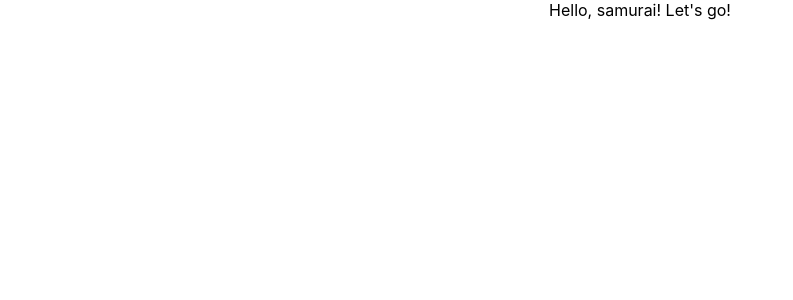
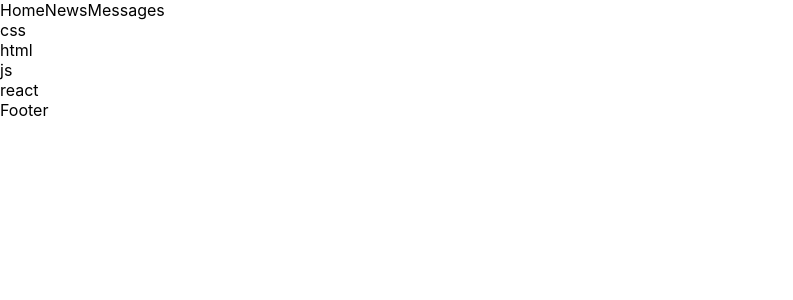
Before and after one commit to Artemy87/Social-Network, a React (Create React App) app: page / in a window 1280 px wide. Shown: the top 300 px of the page, without its empty margins (0-793 px from the left). Built offline with nearby package versions, Linux system fonts and the light colour scheme.

Commit message:
add: restructuring

```diff
--- a/src/App.tsx
+++ b/src/App.tsx
@@ -1,12 +1,17 @@
 import React from 'react';
 import './App.css';
+import {Technologies} from "./Header/Technologies";
+import {Header} from "./Technologies/Header";
+import {Footer} from "./Footer/Footer";
 
-function App() {
-  return (
-    <div className="App">
-     Hello, samurai! Let's go!
-    </div>
-  );
+const App = () => {
+    return (
+        <div>
+            <Header />
+            <Technologies />
+            <Footer />
+        </div>
+    );
 }
 
 export default App;
--- /dev/null
+++ b/src/Footer/Footer.tsx
@@ -0,0 +1,5 @@
+export const Footer = () => {
+    return (
+        <div>Footer</div>
+    )
+}
--- /dev/null
+++ b/src/Header/Technologies.tsx
@@ -0,0 +1,10 @@
+export const Technologies = () => {
+    return (
+        <div>
+            <div>css</div>
+            <div>html</div>
+            <div>js</div>
+            <div>react</div>
+        </div>
+    )
+}
--- /dev/null
+++ b/src/Technologies/Header.tsx
@@ -0,0 +1,11 @@
+import React from "react";
+
+export const Header = () => {
+    return (
+        <div>
+            <a>Home</a>
+            <a>News</a>
+            <a>Messages</a>
+        </div>
+    )
+}
```
